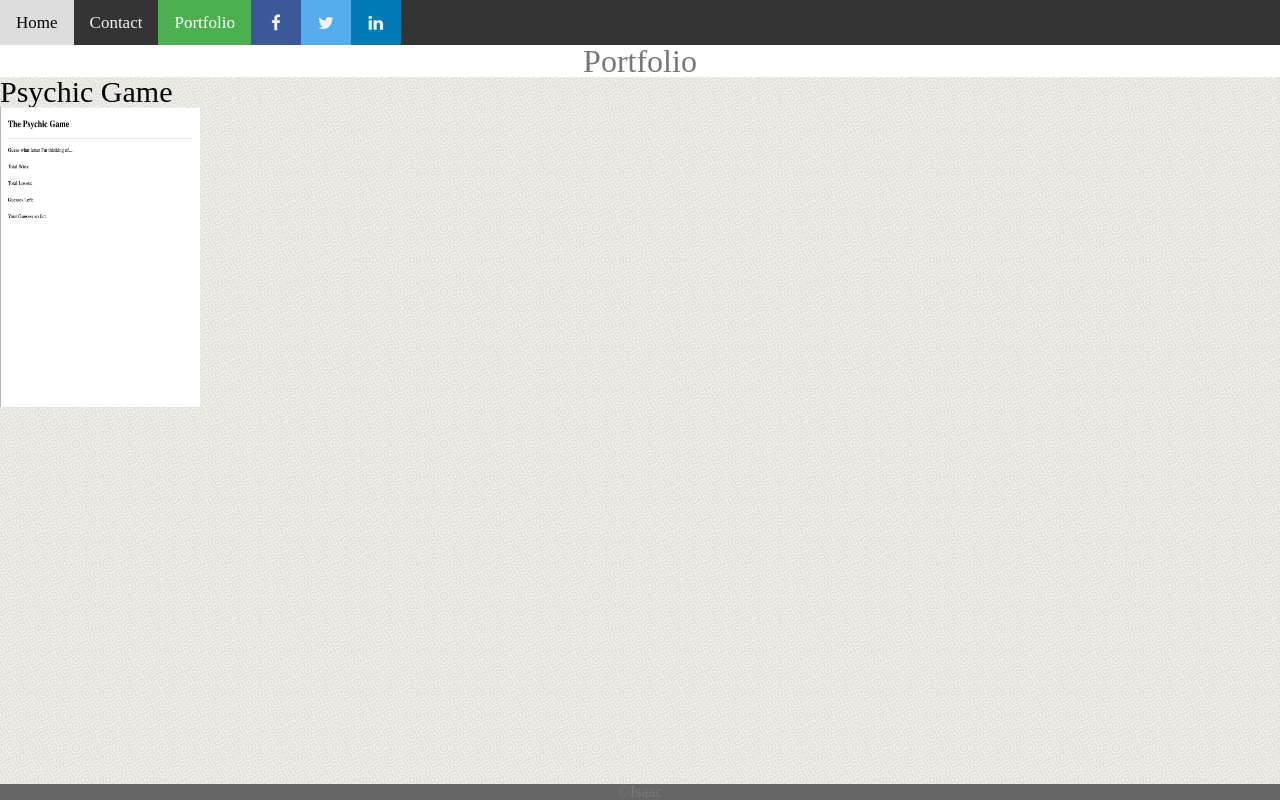
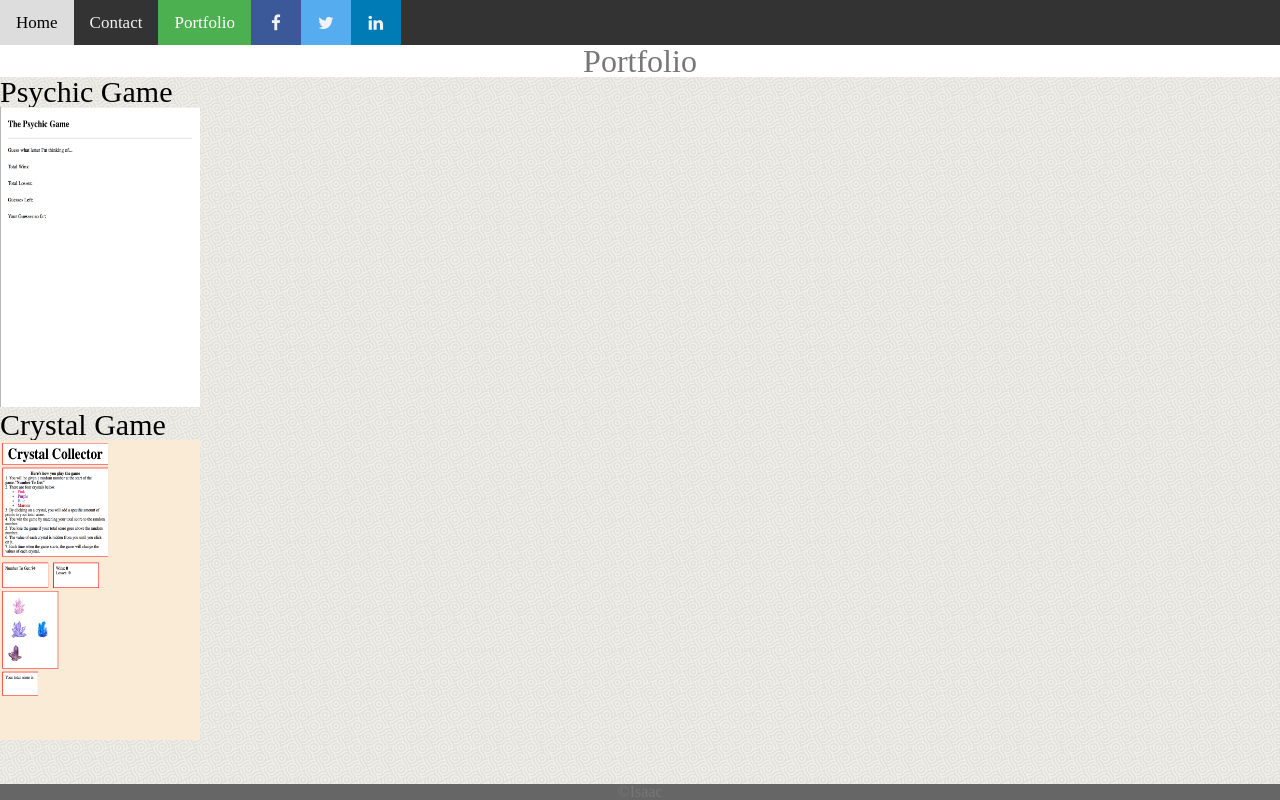
Before and after one commit to Bunnyster43/Isaac-Portfolio, a plain HTML site: page portfolio.html in a window 1280 px wide. Drawn offline with Linux system fonts and the light colour scheme.

Commit message:
initial site files

```diff
--- a/portfolio.html
+++ b/portfolio.html
@@ -55,6 +55,13 @@
 <img src="asserts/image/Screen Shot 2018-05-15 at 5.32.24 PM.png" alt="game" style="width:200px;height:300px;border:0">
 </a>
 
+<div class="b">Crystal Game</div>
+</section>
+<a href="https://bunnyster43.github.io/Crystal-Collector/" target="_blank">
+<img src="asserts/image/Screen Shot 2018-05-21 at 9.51.49 AM.png" alt="game" style="width:200px;height:300px;border:0">
+</a>
+</section>
+
 </body>
 
   <footer>
```
Also changed, not shown: Screen Shot 2018-05-17 at 4.37.37 PM.png (deleted), asserts/image/Screen Shot 2018-05-21 at 9.51.49 AM.png (added).
